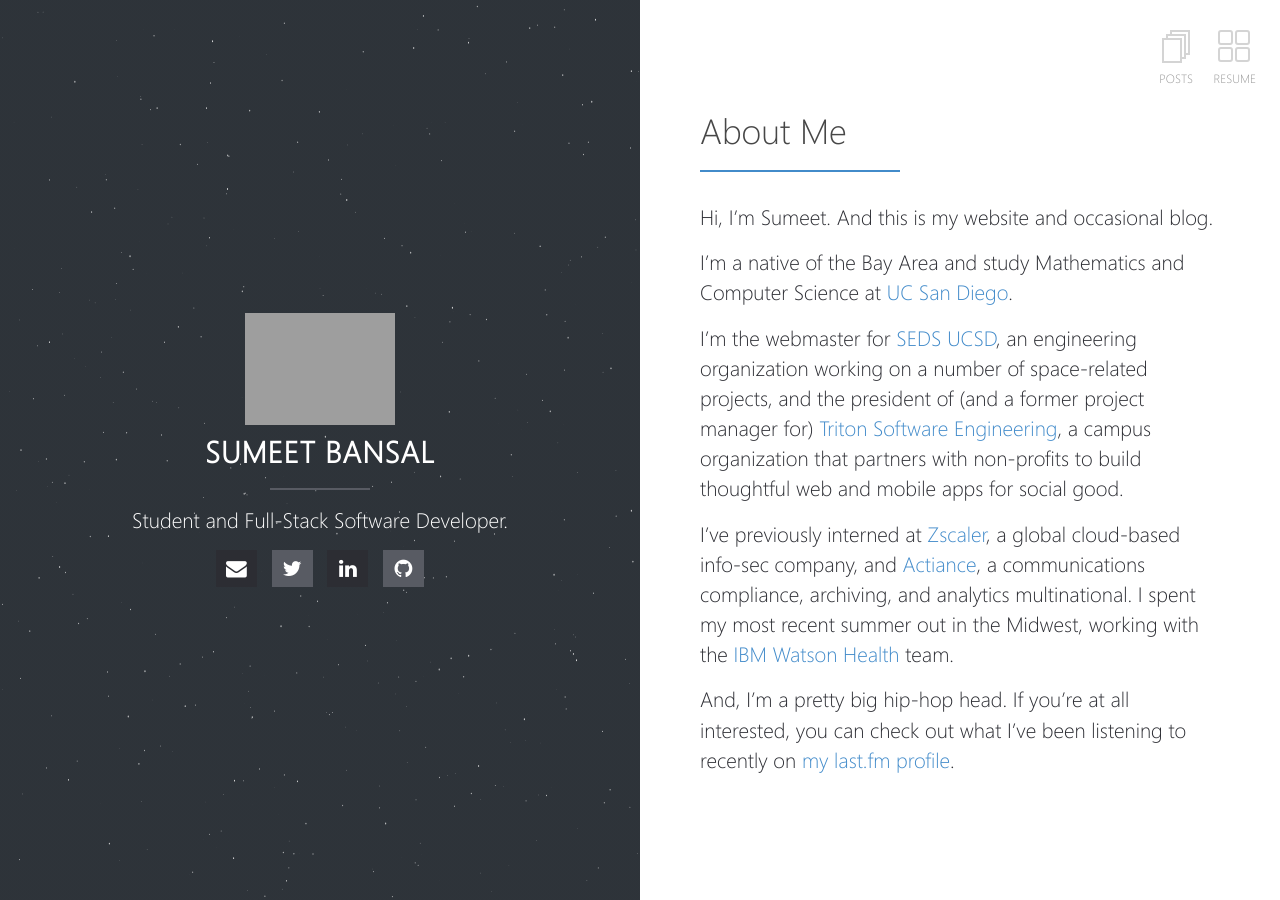
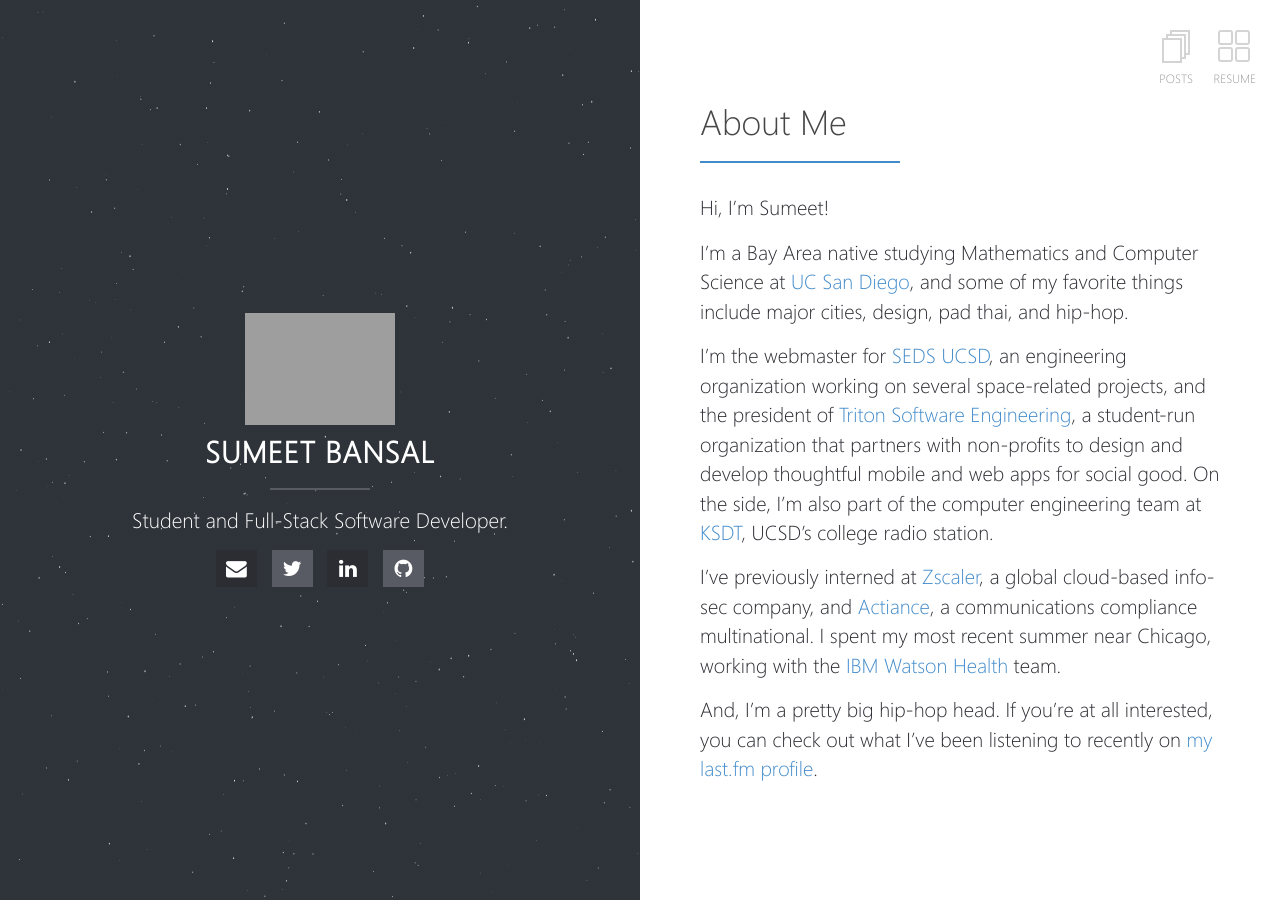
Before and after one commit to sumeet-bansal/sumeet-bansal.github.io, a Jekyll site: the page built from index.md, in a window 1280 px wide. Built offline with Jekyll 4.4.1, drawn with Linux system fonts in a browser that asks for light colours; our own code applies the rules of GitHub Pages for plain Markdown files.

Commit message:
updated home page blurb

```diff
--- a/assets/_sass/_home.scss
+++ b/assets/_sass/_home.scss
@@ -134,7 +134,7 @@
 		}
 	}
 	p {
-		font-size: 1.3em;
+		font-size: 1.27em;
 		line-height: 1.45em;
 		&:first-of-type {
 			padding-top: 35px;
--- a/index.md
+++ b/index.md
@@ -3,12 +3,12 @@
 ---
 # About Me
 
-Hi, I'm Sumeet. And this is my website and occasional blog.
+Hi, I'm Sumeet!
 
-I'm a native of the Bay Area and study Mathematics and Computer Science at [UC San Diego](https://ucsd.edu/).
+I'm a Bay Area native studying Mathematics and Computer Science at [UC San Diego](https://ucsd.edu/), and some of my favorite things include major cities, design, pad thai, and hip-hop.
 
-I'm the webmaster for [SEDS UCSD](https://sedsucsd.org), an engineering organization working on a number of space-related projects, and the president of (and a former project manager for) [Triton Software Engineering](http://tc.ucsd.edu), a campus organization that partners with non-profits to build thoughtful web and mobile apps for social good.
+I'm the webmaster for [SEDS UCSD](https://sedsucsd.org/), an engineering organization working on several space-related projects, and the president of [Triton Software Engineering](http://tritonse.github.io/), a student-run organization that partners with non-profits to design and develop thoughtful mobile and web apps for social good. On the side, I'm also part of the computer engineering team at [KSDT](https://ksdt.ucsd.edu/), UCSD's college radio station.
 
-I've previously interned at [Zscaler](https://www.zscaler.com/), a global cloud-based info-sec company, and [Actiance](https://www.actiance.com/), a communications compliance, archiving, and analytics multinational. I spent my most recent summer out in the Midwest, working with the [IBM Watson Health](https://www.ibm.com/watson/health/) team.
+I've previously interned at [Zscaler](https://www.zscaler.com/), a global cloud-based info-sec company, and [Actiance](https://www.actiance.com/), a communications compliance multinational. I spent my most recent summer near Chicago, working with the [IBM Watson Health](https://www.ibm.com/watson/health/) team.
 
-And, I'm a pretty big hip-hop head. If you're at all interested, you can check out what I've been listening to recently on [my last.fm profile](https://www.last.fm/user/sbansal21).
+And, I'm a pretty big hip-hop head. If you're at all interested, you can check out what I've been listening to recently on [my last.fm profile](https://www.last.fm/user/sbansal21/).
```
